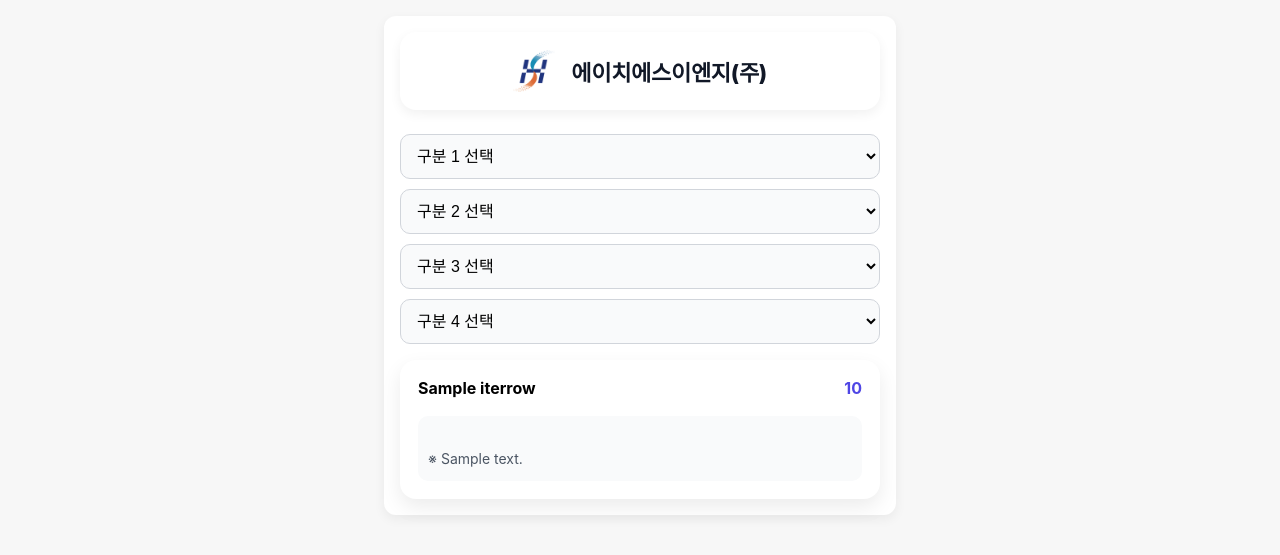
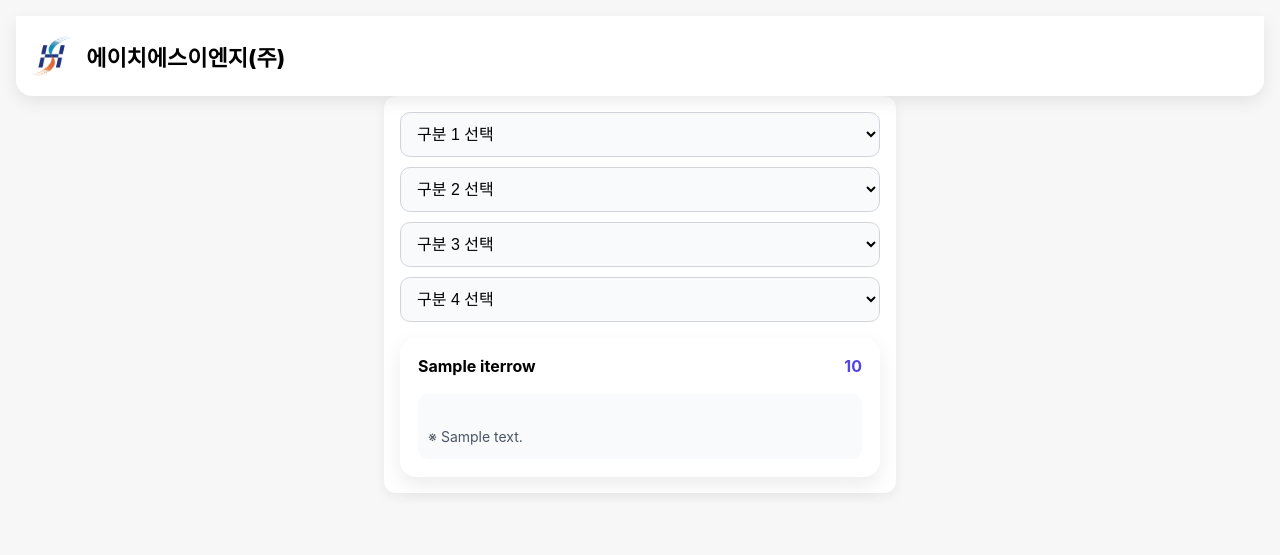
Before and after one commit to dayoungsin/price-web, a Flask app: template price_app/templates/index.html in a window 1280 px wide. Shown: the top 555 px of the page. Run offline with Flask 3, Linux system fonts and the light colour scheme; the template is opened without the code that fills it: most values are stand-ins (such as "Sample title", 1, 10 or a date in 2020); parts of the project's set-up code (start-up, migrations or seed data) failed here and were passed over.

Commit message:
Update index.html

```diff
--- a/price_app/templates/index.html
+++ b/price_app/templates/index.html
@@ -54,31 +54,48 @@
   font-weight: 600;
 }
 
-    .app-header {
+    /* =========================
+   상단 헤더
+========================= */
+.app-header {
+  position: sticky;
+  top: 0;
+  z-index: 100;
+  background: #ffffff;
   display: flex;
   align-items: center;
-  justify-content: center;   /* 수평 중앙 */
-  gap: 14px;
+  gap: 12px;
+  padding: 20px 16px;
+  border-radius: 0 0 16px 16px;
+  box-shadow: 0 6px 16px rgba(0,0,0,0.08);
 
-  padding: 18px 16px;
-  margin-bottom: 24px;
-
-  background: #ffffff;
-  border-radius: 16px;
-  box-shadow: 0 4px 12px rgba(0,0,0,0.06);
+  transition: all 0.3s ease;
 }
 
 .logo {
-  height: 42px;   /* 👈 로고 크게 */
-  width: auto;
+  height: 40px;
+  transition: all 0.3s ease;
 }
 
 .company-name {
-  font-size: 22px;   /* 👈 글씨 크게 */
+  font-size: 22px;
   font-weight: 800;
-  color: #111827;
-  letter-spacing: -0.3px;
+  transition: all 0.3s ease;
 }
+
+/* 👇 스크롤 시 줄어든 상태 */
+.app-header.shrink {
+  padding: 10px 16px;
+}
+
+.app-header.shrink .logo {
+  height: 28px;
+}
+
+.app-header.shrink .company-name {
+  font-size: 16px;
+}
+
     .result-list {
       display: flex;
       flex-direction: column;
@@ -127,11 +144,13 @@
 </head>
 
 <body>
+    <!-- 🔹 헤더는 container 밖 -->
+  <div class="app-header" id="appHeader">
+    <img src="/static/logo.png" alt="회사 로고" class="logo">
+    <span class="company-name">에이치에스이엔지(주)</span>
+  </div>
   <div class="container">
-    <div class="app-header">
-  <img src="/static/logo.png" alt="회사 로고" class="logo">
-  <span class="company-name">에이치에스이엔지(주)</span>
-</div>
+
 
     <form method="post">
 
@@ -214,5 +233,16 @@
 {% endif %}
 
   </div>
+  <script>
+  const header = document.getElementById("appHeader");
+
+  window.addEventListener("scroll", () => {
+    if (window.scrollY > 30) {
+      header.classList.add("shrink");
+    } else {
+      header.classList.remove("shrink");
+    }
+  });
+</script>
 </body>
 </html>
```
